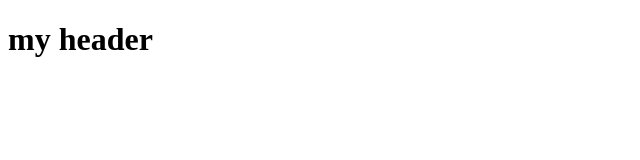
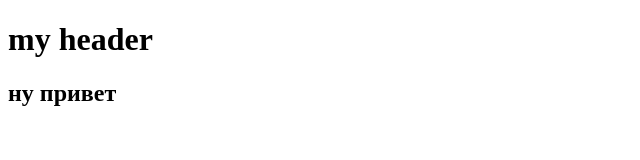
Before and after one commit to AndreyDerunow/test-git-23, a plain HTML site: page index.html in a window 1280 px wide. Shown: the whole page, without its empty margins (0-640 px from the left). Drawn offline with Linux system fonts and the light colour scheme.

Commit message:
added h2 to dev

```diff
--- a/index.html
+++ b/index.html
@@ -11,5 +11,6 @@
     <header>
       <h1>my header</h1>
     </header>
+    <h2>ну привет</h2>
   </body>
 </html>
```
